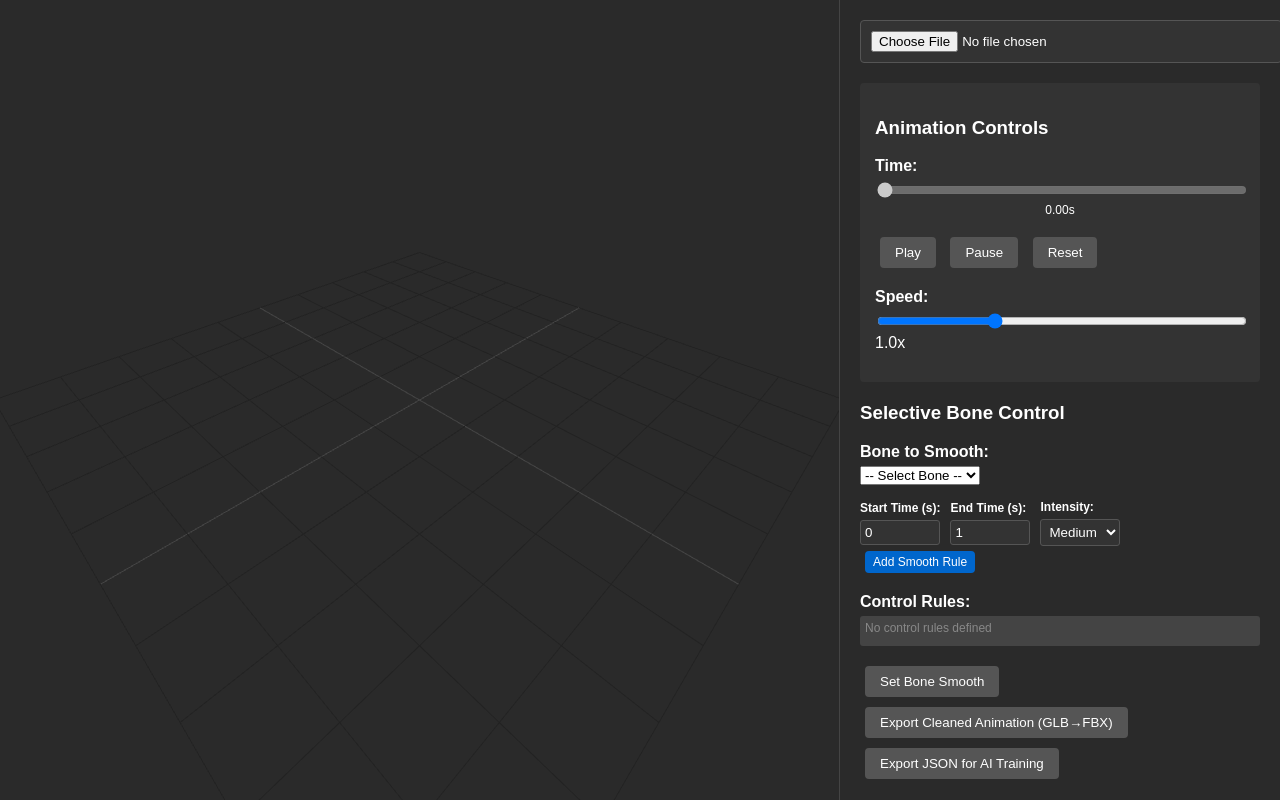
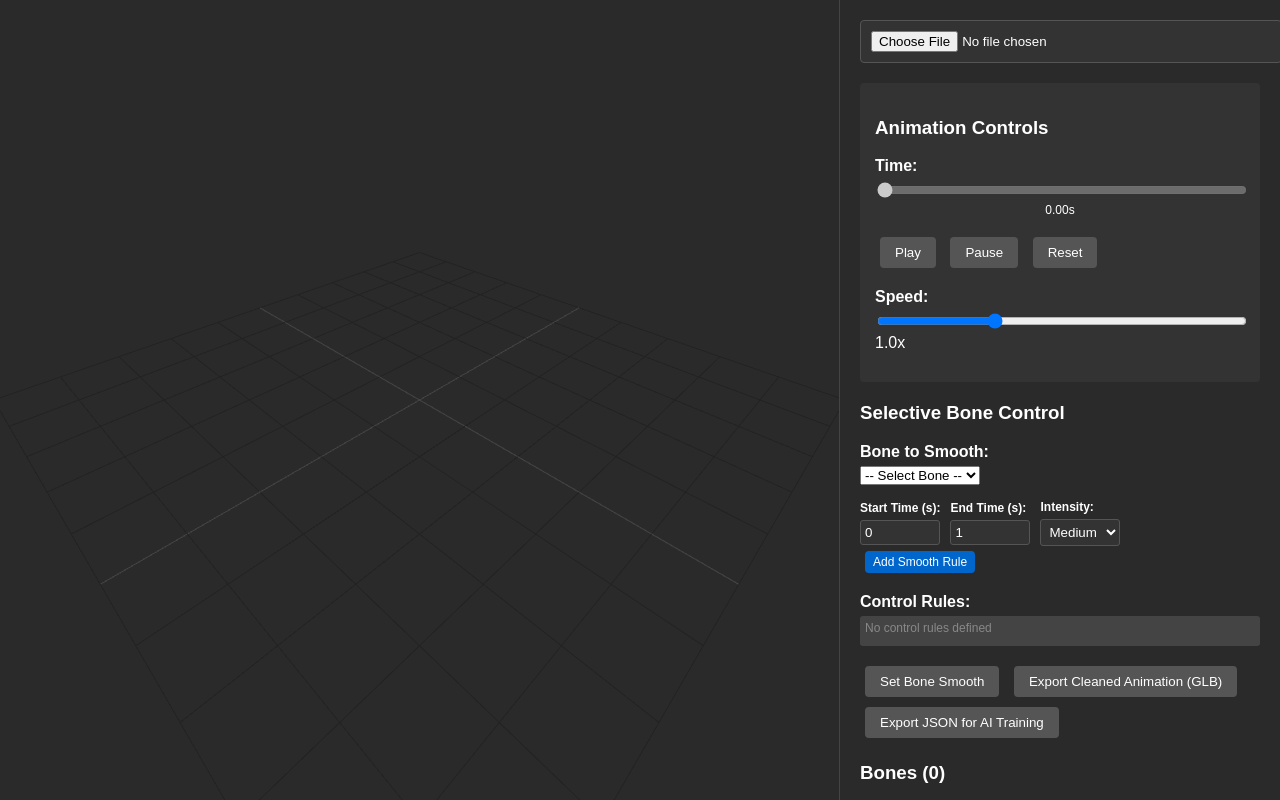
Before and after one commit to snorkelingcode/Bone-Locker, a plain HTML site: page index.html in a window 1280 px wide. Drawn offline with nearby package versions, Linux system fonts and the light colour scheme.

Commit message:
Changed confusing button text from GLB->FBX to just GLB

```diff
--- a/index.html
+++ b/index.html
@@ -199,7 +199,7 @@
                     </div>
                 </div>
                 <button id="setBoneLockBtn" disabled>Set Bone Smooth</button>
-                <button id="exportBtn" disabled>Export Cleaned Animation (GLB→FBX)</button>
+                <button id="exportBtn" disabled>Export Cleaned Animation (GLB)</button>
                 <button id="exportJsonBtn" disabled>Export JSON for AI Training</button>
                 <div id="cleanupStatus" style="margin-top: 10px; font-size: 12px; color: #66ccff;"></div>
             </div>
```
